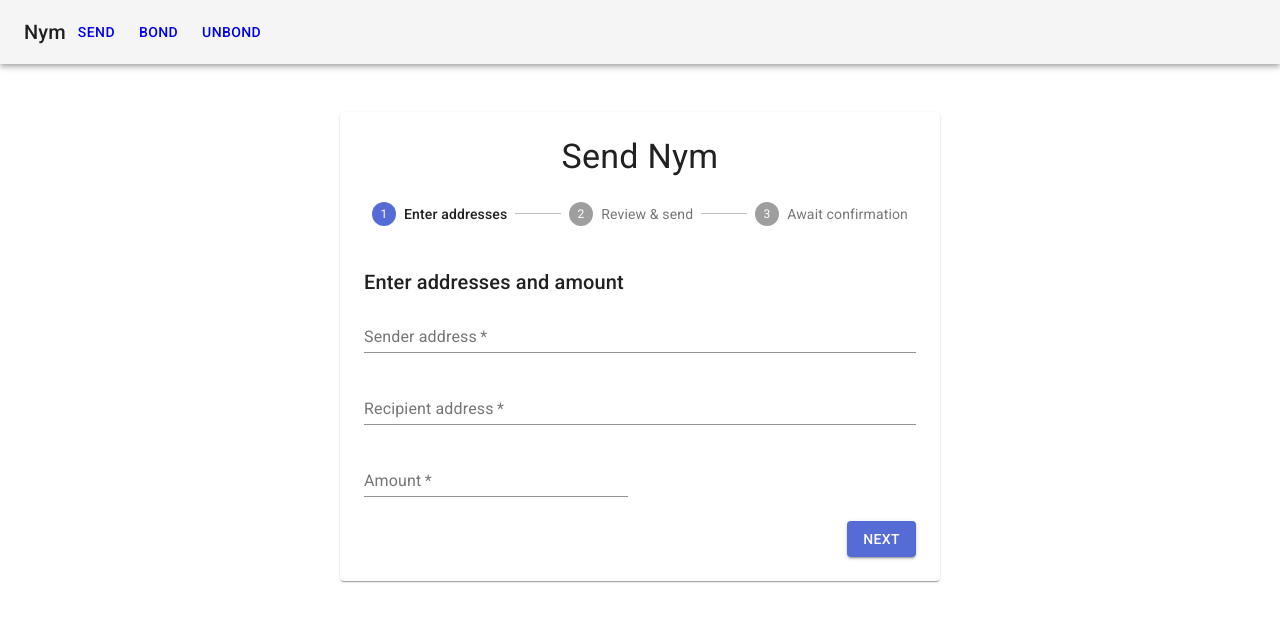
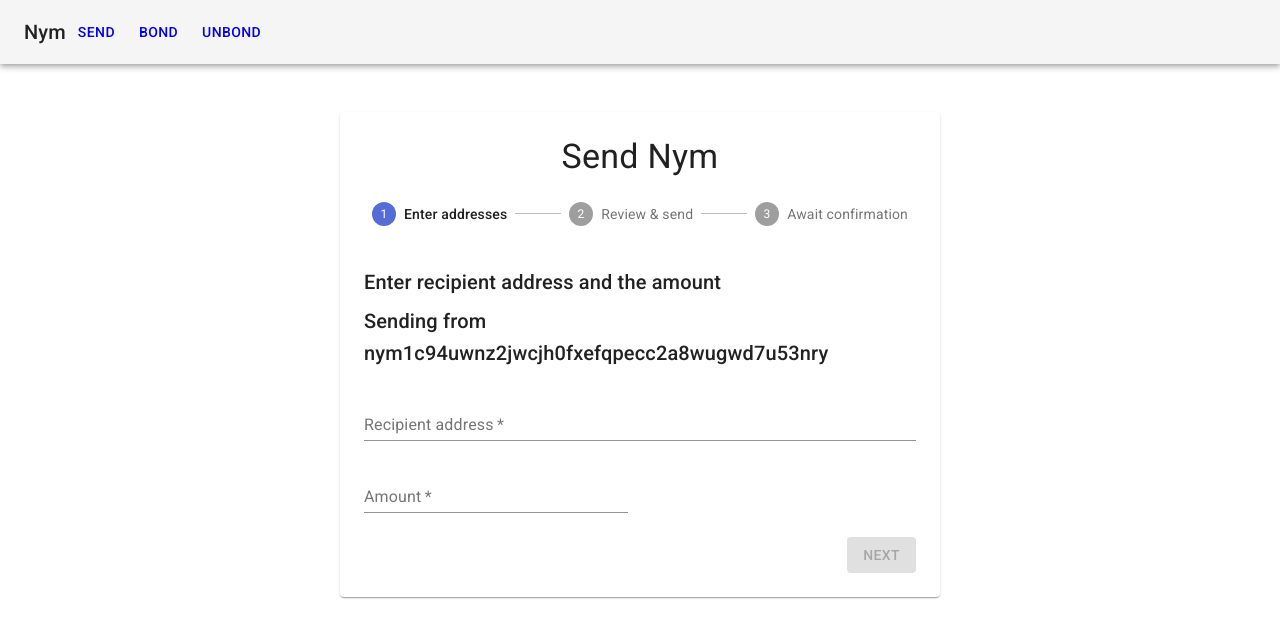
Before and after one commit to knarz/nym-wallet-web, a Next.js app: page /send in a window 1280 px wide. Shown: the top 638 px of the page. Built offline with nearby package versions, Linux system fonts and the light colour scheme.

Commit message:
Added simple progress loader and next button validation

```diff
--- a/components/send-funds/Confirmation.tsx
+++ b/components/send-funds/Confirmation.tsx
@@ -2,6 +2,7 @@
 import { makeStyles } from '@material-ui/core/styles';
 import Typography from '@material-ui/core/Typography';
 import Grid from '@material-ui/core/Grid';
+import {CircularProgress} from "@material-ui/core";
 
 const payments = [
     { name: 'Card type', detail: 'Visa' },
@@ -22,21 +23,41 @@
     },
 }));
 
-export default function Confirmation() {
+type ConfirmationProps = {
+    inProgress: boolean,
+    amount: number,
+    recipient: string
+}
+
+export default function Confirmation({inProgress, amount, recipient}: ConfirmationProps) {
     const classes = useStyles();
 
     return (
         <React.Fragment>
+            {inProgress ? (
+                <React.Fragment>
                     <Typography variant="h6" gutterBottom>
                         Funds transfer in progress...
+                    </Typography>
+                    <Grid item xs={12} sm={6}>
+                        <CircularProgress />
+                    </Grid>
+                </React.Fragment>
+
+            ) : (
+                <React.Fragment>
+                    <Typography variant="h6" gutterBottom>
+                        Funds transfer was complete!
                     </Typography>
                     <Grid container spacing={2}>
                         <Grid item xs={12} sm={6}>
                             <Typography variant="body1" gutterBottom className={classes.listItem}>
-                        Probably we stick some kind of spinner graphic here.
+                                Sent {amount} nym to {recipient}!
                             </Typography>
                         </Grid>
                     </Grid>
                 </React.Fragment>
+            )}
+        </React.Fragment>
     );
 }
--- a/components/send-funds/Review.tsx
+++ b/components/send-funds/Review.tsx
@@ -18,7 +18,6 @@
 
 export const Review = (parentTrans: SendFundsMsg) => {
     const classes = useStyles();
-    const [send, setSend] = useState(parentTrans)
 
     return (
         <React.Fragment>
@@ -27,9 +26,9 @@
                     <Typography variant="body1" gutterBottom className={classes.title}>
                         You are about to send
                     </Typography>
-                    <Typography variant="h6">{send.amount} nym</Typography>
+                    <Typography variant="h6">{parentTrans.amount} nym</Typography>
                     <Typography>to</Typography>
-                    <Typography variant="h6">{send.recipient}</Typography>
+                    <Typography variant="h6">{parentTrans.recipient}</Typography>
                 </Grid>
             </Grid>
         </React.Fragment>
--- a/components/send-funds/SendNymForm.tsx
+++ b/components/send-funds/SendNymForm.tsx
@@ -2,24 +2,35 @@
 import Grid from '@material-ui/core/Grid';
 import Typography from '@material-ui/core/Typography';
 import TextField from '@material-ui/core/TextField';
-import FormControlLabel from '@material-ui/core/FormControlLabel';
-import Checkbox from '@material-ui/core/Checkbox';
 
-export default function SendNymForm() {
+type SendNymFormProps = {
+    address: string,
+    setFormStatus: (nonEmpty: boolean) => void,
+}
+
+export default function SendNymForm({address, setFormStatus}: SendNymFormProps) {
+    const [recipientHasValue, setRecipientHasValue] = React.useState(false)
+    const [amountHasValue, setAmountHasValue] = React.useState(false)
+
+    const handleInputData = (event) => {
+        if (event.target.id === "recipient") {
+            setRecipientHasValue(event.target.value.length > 0)
+        } else if (event.target.id === "amount") {
+            setAmountHasValue(event.target.value.length > 0)
+        }
+
+        console.log(recipientHasValue, amountHasValue)
+        setFormStatus(recipientHasValue && amountHasValue)
+    }
+
     return (
         <React.Fragment>
             <Typography variant="h6" gutterBottom>
-                Enter addresses and amount
+                Enter recipient address and the amount
             </Typography>
             <Grid container spacing={3}>
                 <Grid item xs={12}>
-                    <TextField
-                        required
-                        id="sender"
-                        name="sender"
-                        label="Sender address"
-                        fullWidth
-                    />
+                    <Typography variant="h6">Sending from {address}</Typography>
                 </Grid>
                 <Grid item xs={12}>
                     <TextField
@@ -27,6 +38,7 @@
                         id="recipient"
                         name="recipient"
                         label="Recipient address"
+                        onChange={handleInputData}
                         fullWidth
                     />
                 </Grid>
@@ -36,6 +48,7 @@
                         id="amount"
                         name="amount"
                         label="Amount"
+                        onChange={handleInputData}
                         fullWidth
                     />
                 </Grid>
--- a/package.json
+++ b/package.json
@@ -11,11 +11,11 @@
   },
   "dependencies": {
     "@material-ui/core": "^4.11.3",
+    "@types/react-dom": "^16.9.8",
     "next": "10.0.7",
     "nym-validator-client": "file:../nym/clients/validator",
     "react": "17.0.1",
-    "react-dom": "17.0.1",
-    "@types/react-dom": "^16.9.8"
+    "react-dom": "17.0.1"
   },
   "devDependencies": {
     "@types/node": "^14.6.4",
--- a/pages/send.tsx
+++ b/pages/send.tsx
@@ -11,6 +11,11 @@
 import ValidatorClient, { coins } from 'nym-validator-client';
 import Confirmation from '../components/send-funds/Confirmation';
 import MainNav from '../components/MainNav';
+
+
+// I guess this will somehow be passed from sign in mnemonic
+const SENDER: string = "nym1c94uwnz2jwcjh0fxefqpecc2a8wugwd7u53nry"
+const MNEMONIC: string = "sunny squirrel powder gallery december sound face town possible soul bind spatial cargo limb royal mean traffic noise wage account dog badge task pink";
 
 const useStyles = makeStyles((theme) => ({
     appBar: {
@@ -59,15 +64,14 @@
 }
 
 export default function SendFunds() {
-
     const getStepContent = (step) => {
         switch (step) {
             case 0:
-                return <SendNymForm />;
+                return <SendNymForm address={transaction.sender}  setFormStatus={setFormStatus}/>;
             case 1:
                 return <Review {...transaction} />;
             case 2:
-                return <Confirmation />;
+                return <Confirmation inProgress={transferInProgress} amount={transaction.amount} recipient={transaction.recipient} />;
             default:
                 throw new Error('Unknown step');
         }
@@ -78,20 +82,34 @@
 
     // Here's the React state
     const [activeStep, setActiveStep] = React.useState(0);
-    const send: SendFundsMsg = { sender: "", recipient: "", amount: 0 };
+    const send: SendFundsMsg = { sender: SENDER, recipient: "", amount: 0 };
     const [transaction, setTransaction] = React.useState(send);
+    const [transferInProgress, setTransferInProgress] = React.useState(false)
+    const [formFilled, setFormFilled] = React.useState(false)
+
+    const setFormStatus = (nonEmpty: boolean) => {
+        setFormFilled(nonEmpty)
+    }
 
     const handleNext = (event) => {
         event.preventDefault();
         if (activeStep == 0) {
             console.log("activeStep is 0, handling form")
             handleForm(event);
+            setActiveStep(activeStep + 1);
+        } else if (activeStep == 1) {
+            console.log("activeStep is 1, sending funds")
+            setActiveStep(activeStep + 1);
+            setTransferInProgress(true)
+            console.log("starting funds transfer")
+            sendFunds(transaction).then(() => {
+                console.log("funds transfer is finished!")
+                setTransferInProgress(false)
+            });
+        } else {
+            console.log("resetting the progress")
+            setActiveStep(0)
         }
-        if (activeStep == 1) {
-            console.log("activeStep is 1, sending funds")
-            sendFunds(transaction);
-        }
-        setActiveStep(activeStep + 1);
     };
 
     const handleBack = () => {
@@ -101,7 +119,7 @@
     const handleForm = (event) => {
         event.preventDefault();
         const send: SendFundsMsg = {
-            sender: event.target.sender.value,
+            sender: SENDER,
             recipient: event.target.recipient.value,
             amount: parseInt(event.target.amount.value)
         };
@@ -112,21 +130,27 @@
     const sendFunds = async (transaction: SendFundsMsg) => {
         let nym = coins(transaction.amount, "unym");
         const client = await ValidatorClient.connect(
-            "nym18vd8fpwxzck93qlwghaj6arh4p7c5n8974s0uv",
-            "pride moral airport someone involve rabbit else napkin cheese hello tent stove rabbit mean help small ship embark concert aim journey void fly output",
+            SENDER,
+            MNEMONIC,
             "http://foo.bar.org:26657" // this parameter in the client needs to be hooked up.
         );
         console.log(`connected to validator, our address is ${client.address}`);
-        await client.send(transaction.sender, transaction.recipient, nym);
-        // ipcRenderer.invoke("sendFunds", transaction.sender, transaction.recipient, nym)
-        //     .then((response) => {
-        //         console.log("Transaction hash: ", response.transactionHash);
-        //         console.log("log: ", response.rawLog);
-        //         console.log("activeStep before:", activeStep);
-        //         setActiveStep(3); // I have gone full primitivist here.
-        //         console.log("activeStep after:", activeStep);
-        //     })
-        //     .catch((err) => console.log("Err on funds send", err));
+        await client.send(client.address, transaction.recipient, nym);
+    }
+
+    const checkButtonDisabled = (): boolean => {
+        if (activeStep === 0) {
+            return !formFilled
+            // the form must be filled
+        } else if (activeStep === 1) {
+            // it should always be enabled
+            return false
+        } else if (activeStep === 2) {
+            // transfer must be completed
+            return transferInProgress
+        }
+
+        return false
     }
 
     return (
@@ -175,9 +199,10 @@
                                             color="primary"
                                             type="submit"
                                             // onClick={handleNext}
+                                            disabled={checkButtonDisabled()}
                                             className={classes.button}
                                         >
-                                            {activeStep === steps.length - 2 ? 'Send' : 'Next'}
+                                            {activeStep === 1 ? 'Send' : (activeStep === steps.length - 1 ? 'Send again' : 'Next')}
                                         </Button>
                                     </div>
                                 </form>
```
Also changed, not shown: 2 other files (tests, documents, lock files or other folders). Lines whose indentation alone changed are shown as unchanged.
